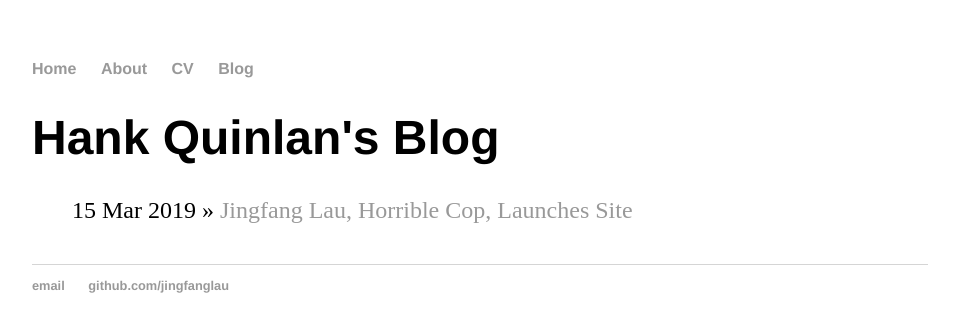
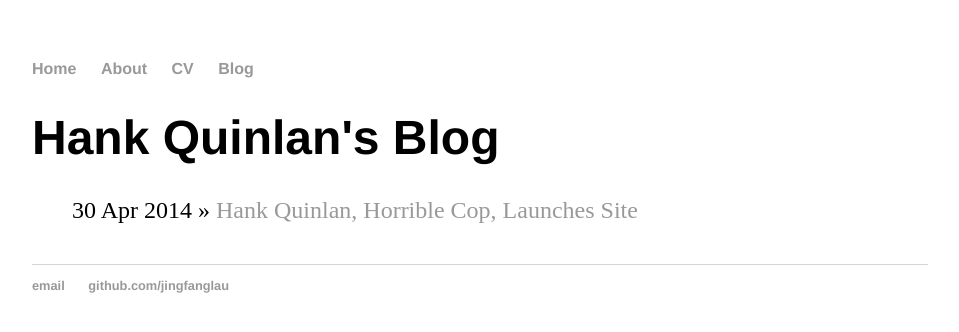
Before and after one commit to JingfangLau/JingfangLau.github.io, a Jekyll site: the page built from blog/index.html, in a window 1280 px wide. Shown: the top 332 px of the page, without its empty margins (160-1119 px from the left). Built offline with Jekyll 4.4.1, drawn with Linux system fonts in a browser that asks for light colours.

Commit message:
Update and rename 2019-03-15-tile-of-my-post.md to 2014-04-30-hank-quinlan-site-launched.md

```diff
--- a/_posts/2019-03-15-tile-of-my-post.md
+++ b/_posts/2014-04-30-hank-quinlan-site-launched.md
@@ -1,7 +1,7 @@
 ---
 layout: post
-title: "Jingfang Lau, Horrible Cop, Launches Site"
-date: 2019-03-15
+title: "Hank Quinlan, Horrible Cop, Launches Site"
+date: 2014-04-30
 ---
 
 Well. Finally got around to putting this old website together. Neat thing about it - powered by [Jekyll](http://jekyllrb.com) and I can use Markdown to author my posts. It actually is a lot easier than I thought it was going to be.
```
